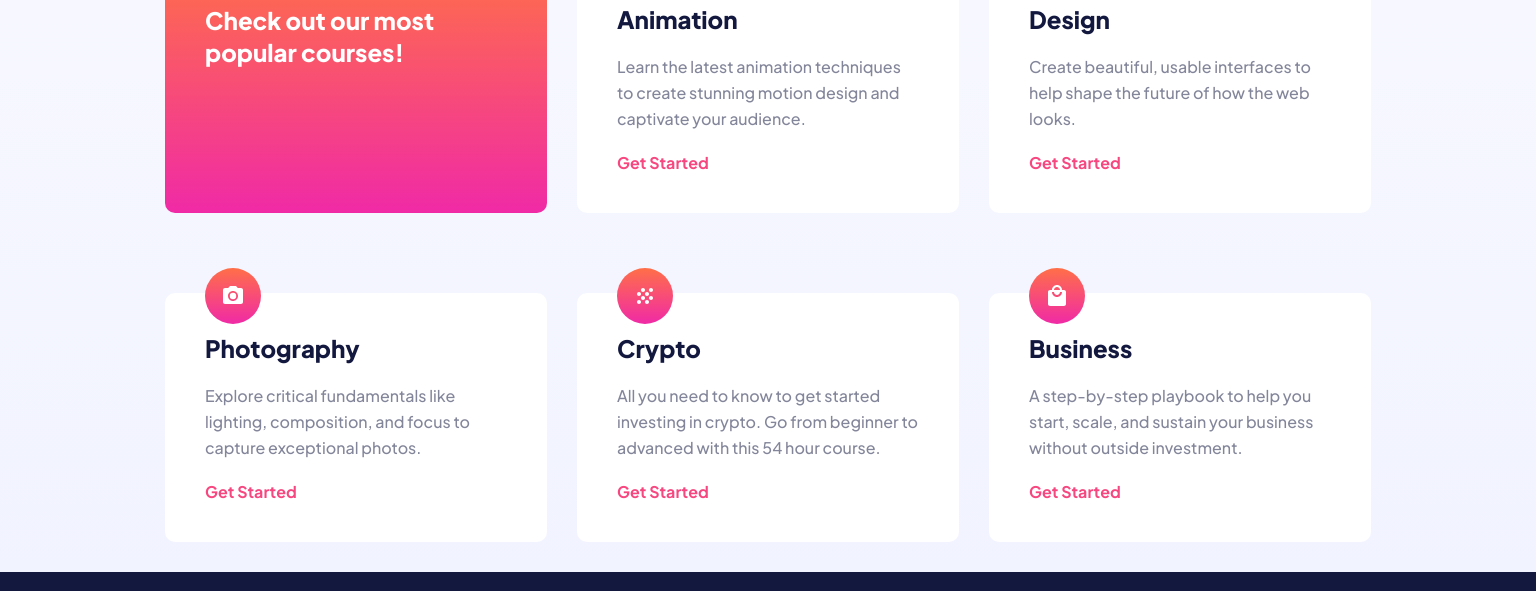
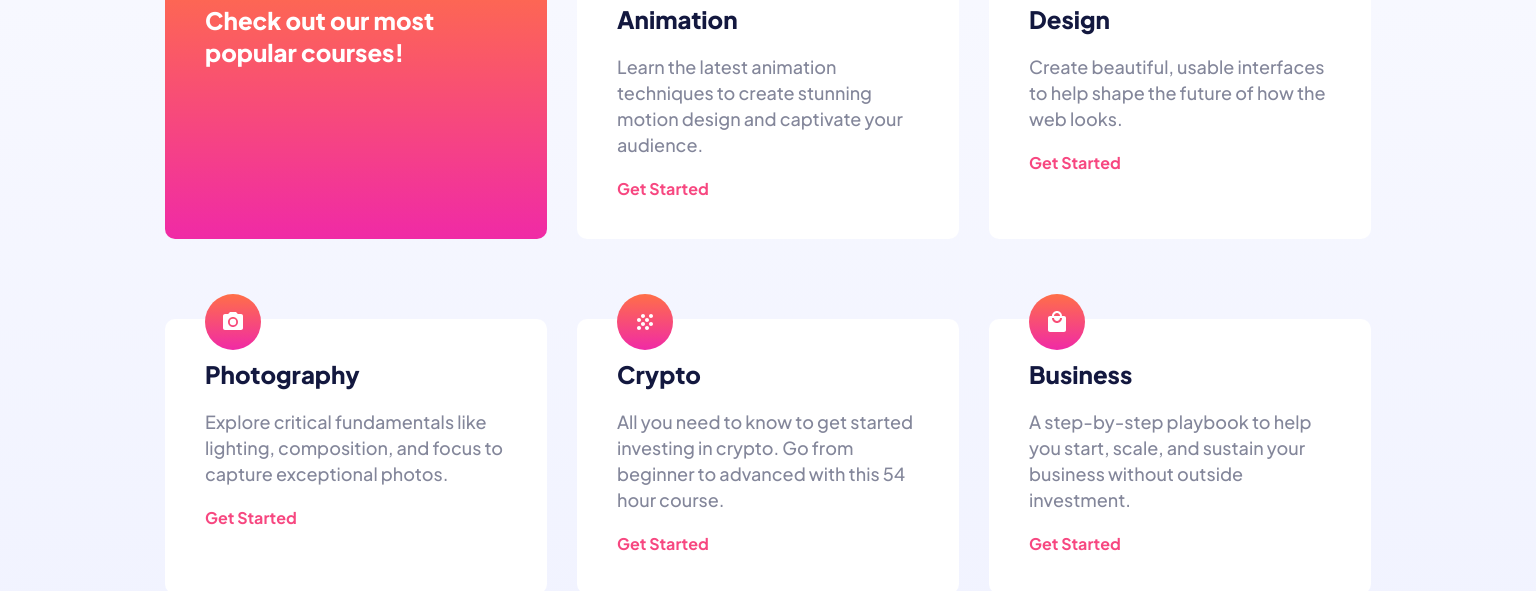
Before and after one commit to elsgoossens/skilled-elearning-landing-page, a plain HTML site: page index.html in a window 1536 px wide. Shown: the part 853-1444 px from the top of the page. Drawn offline with Linux system fonts and the light colour scheme; files whose address does not match are found by name.

Commit message:
tweaking layout

```diff
--- a/css/style.css
+++ b/css/style.css
@@ -263,6 +263,10 @@ h1{
         margin-left:165px;
         margin-right: 165px;
     }
+
+    .feature-txt{
+        font-size: 1.8rem;
+    }
 }
 
 @media screen and (min-width:1800px) {
```
